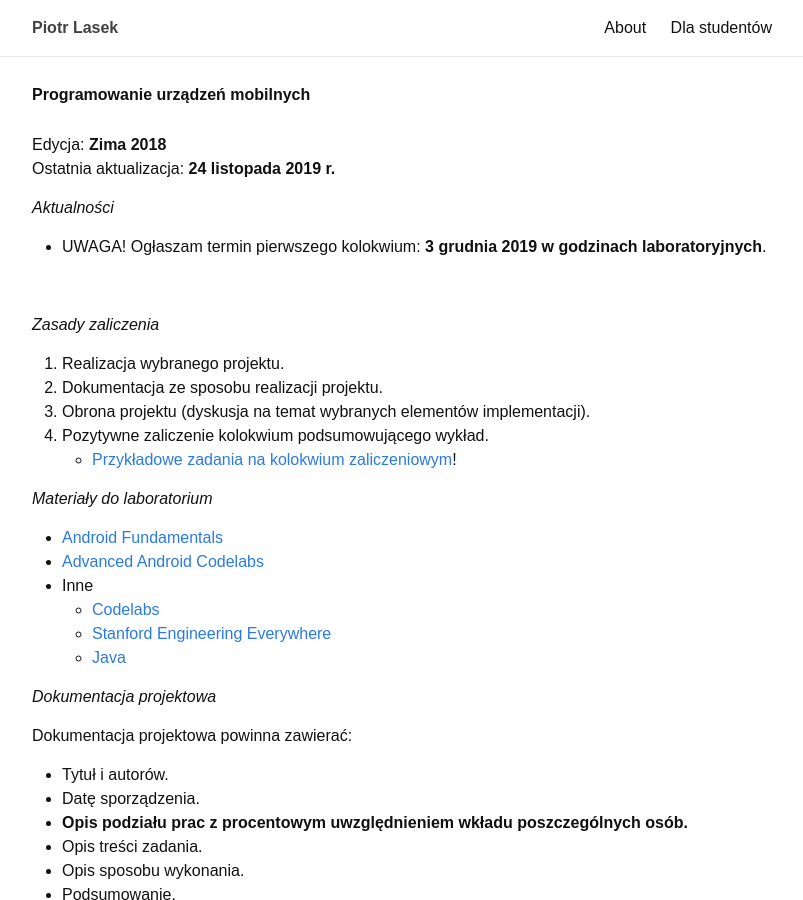
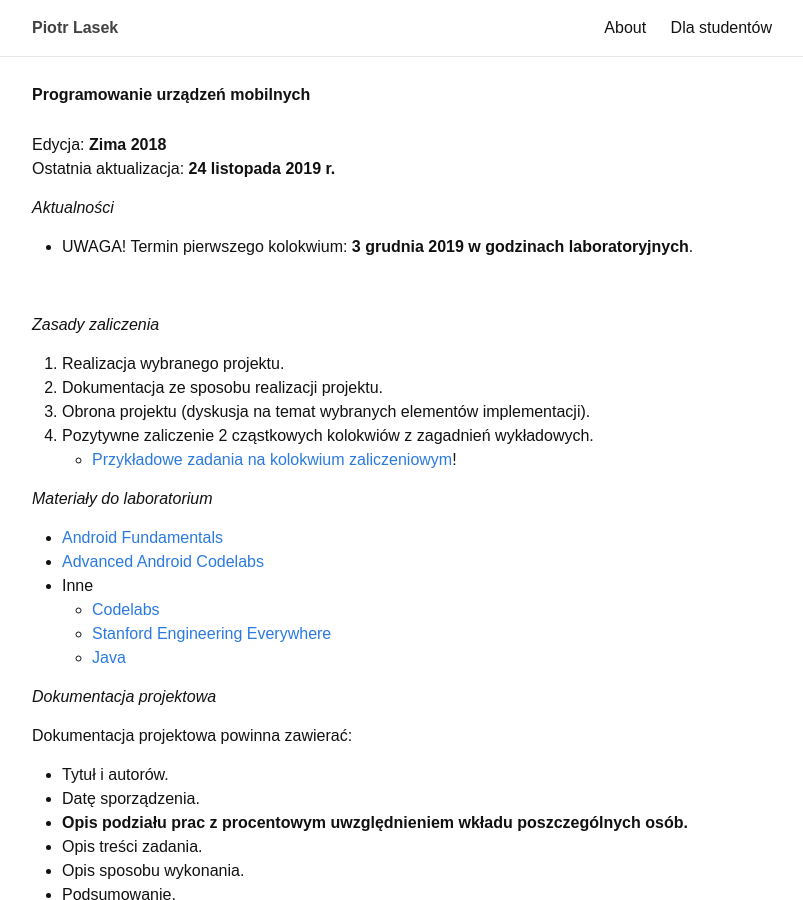
Before and after one commit to piotrlasek/piotrlasek.github.io, a Jekyll site: the page built from for-students/pum.md, in a window 1280 px wide and 900 px high. Shown: the whole window, without its empty margins (238-1041 px from the left). Built offline with Jekyll 4.4.1, drawn with Linux system fonts in a browser that asks for light colours.

Commit message:
some changes

```diff
--- a/for-students/pum.md
+++ b/for-students/pum.md
@@ -10,7 +10,7 @@ Ostatnia aktualizacja: **24 listopada 2019 r.**
 
 ## Aktualności
 
-* UWAGA! Ogłaszam termin pierwszego kolokwium: **3 grudnia 2019 w godzinach laboratoryjnych**.
+* UWAGA! Termin pierwszego kolokwium: **3 grudnia 2019 w godzinach laboratoryjnych**.
 
 <br>
 
@@ -28,7 +28,7 @@ Na tej stronie znajdują się również informacje dotyczące przedmiotów:
 1. Realizacja wybranego projektu.
 2. Dokumentacja ze sposobu realizacji projektu.
 3. Obrona projektu (dyskusja na temat wybranych elementów implementacji).
-4. Pozytywne zaliczenie kolokwium podsumowującego wykład.
+4. Pozytywne zaliczenie 2 cząstkowych kolokwiów z zagadnień wykładowych.
     * [Przykładowe zadania na kolokwium zaliczeniowym](iswddum-test.html.pdf)!
 
 ## Materiały do laboratorium
```
